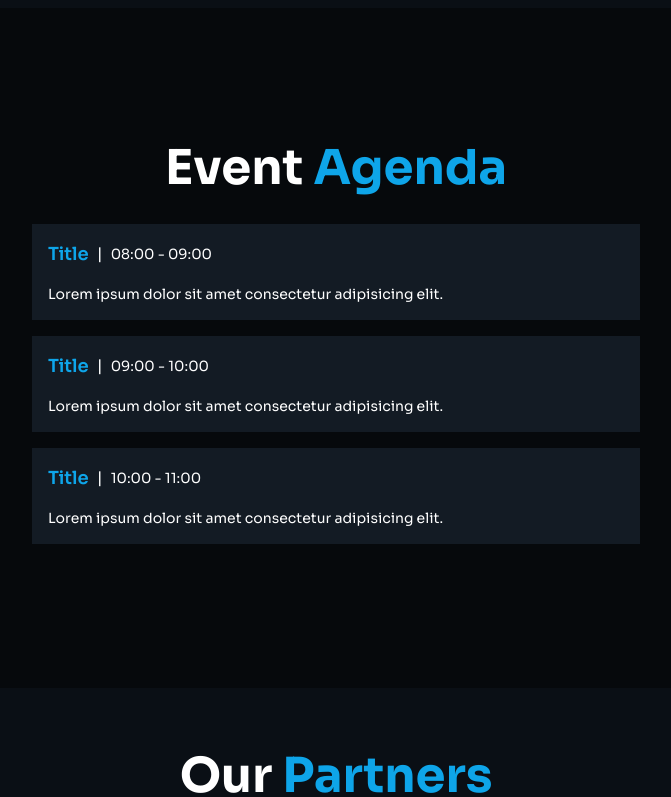
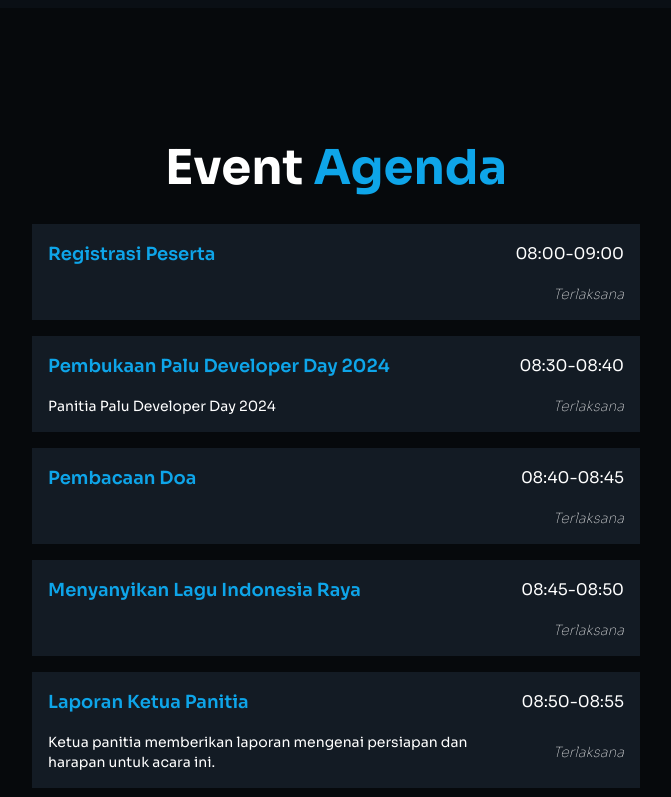
Before and after one commit to hammer-code/pdd2024, a Next.js app: page / in a window 1280 px wide. Shown: the part 2000-2797 px from the top of the page, without its empty margins (304-975 px from the left). Built offline with nearby package versions, Linux system fonts and the light colour scheme; no server answers.

Commit message:
feat: event agenda

```diff
--- a/src/constants/index.ts
+++ b/src/constants/index.ts
@@ -36,20 +36,68 @@
 export const rundownLists: RundownList[] = [
   {
     id: 1,
-    title: "Title",
-    description: "Lorem ipsum dolor sit amet consectetur adipisicing elit.",
-    timeline: "08:00 - 09:00",
+    title: "Registrasi Peserta",
+    description: "",
+    timeline: "08:00-09:00",
   },
   {
     id: 2,
-    title: "Title",
-    description: "Lorem ipsum dolor sit amet consectetur adipisicing elit.",
-    timeline: "09:00 - 10:00",
+    title: "Pembukaan Palu Developer Day 2024",
+    description: "Panitia Palu Developer Day 2024",
+    timeline: "08:30-08:40",
   },
   {
     id: 3,
-    title: "Title",
-    description: "Lorem ipsum dolor sit amet consectetur adipisicing elit.",
-    timeline: "10:00 - 11:00",
+    title: "Pembacaan Doa",
+    description: "",
+    timeline: "08:40-08:45",
+  },
+  {
+    id: 4,
+    title: "Menyanyikan Lagu Indonesia Raya",
+    description: "",
+    timeline: "08:45-08:50",
+  },
+  {
+    id: 5,
+    title: "Laporan Ketua Panitia",
+    description: "Ketua panitia memberikan laporan mengenai persiapan dan harapan untuk acara ini.",
+    timeline: "08:50-08:55",
+  },
+  {
+    id: 6,
+    title: "Sambutan Senat Mahasiswa UIN Datokarama",
+    description: "",
+    timeline: "08:55-09:05",
+  },
+  {
+    id: 7,
+    title: "Sambutan Ketua HammerCode 2024",
+    description: "Khairun Nisa Cipta Hapsari",
+    timeline: "09:05-09:15",
+  },
+  {
+    id: 8,
+    title: "Talkshow & QnA",
+    description: "Fendi Irfan Amorokhman (Data Engineer at OY Indonesia), Rian Apriansyah (Software Engineer at Unit4)",
+    timeline: "09:15-11:15",
+  },
+  {
+    id: 9,
+    title: "Penyerahan Penghargaan Pemateri",
+    description: "",
+    timeline: "11:15-11.25",
+  },
+  {
+    id: 10,
+    title: "Games & Penyerahan Hadiah",
+    description: "",
+    timeline: "11:25-11:55",
+  },
+  {
+    id: 11,
+    title: "Penutupan",
+    description: "",
+    timeline: "11:55-12:30",
   },
 ];
--- a/src/features/home/components/hero-section/rundown.tsx
+++ b/src/features/home/components/hero-section/rundown.tsx
@@ -10,13 +10,16 @@
         <div className="flex flex-col gap-4 max-w-[38rem] w-full">
           {rundownLists.map((value, index) => (
             <div key={index} className="bg-primaryBlack-800 space-y-4 p-4">
-              <div className="flex items-center gap-2">
+              <div className="flex items-center justify-between gap-2">
                 <h2 className="text-lg text-sky-500 font-semibold">
                   {value.title}
                 </h2>{" "}
-                |<div className="text-sm">{value.timeline}</div>
+                <div className="text-md">{value.timeline}</div>
               </div>
-              <p className="text-sm">{value?.description}</p>
+              <div className="flex items-center justify-between gap-12">
+                <p className="text-sm">{value?.description}</p>
+                <p className="italic text-sm font-thin">Terlaksana</p>
+              </div>
             </div>
           ))}
         </div>
```
